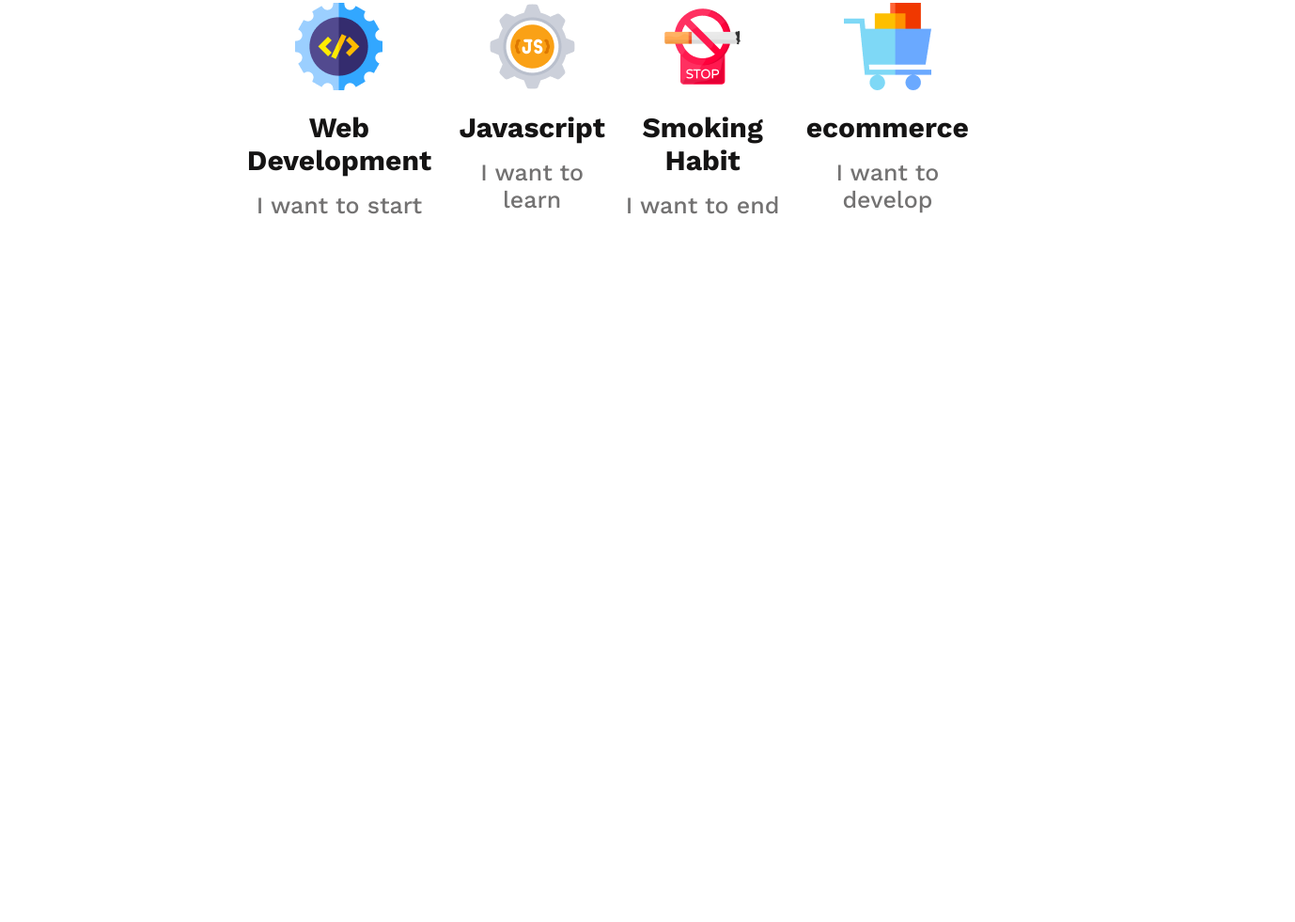
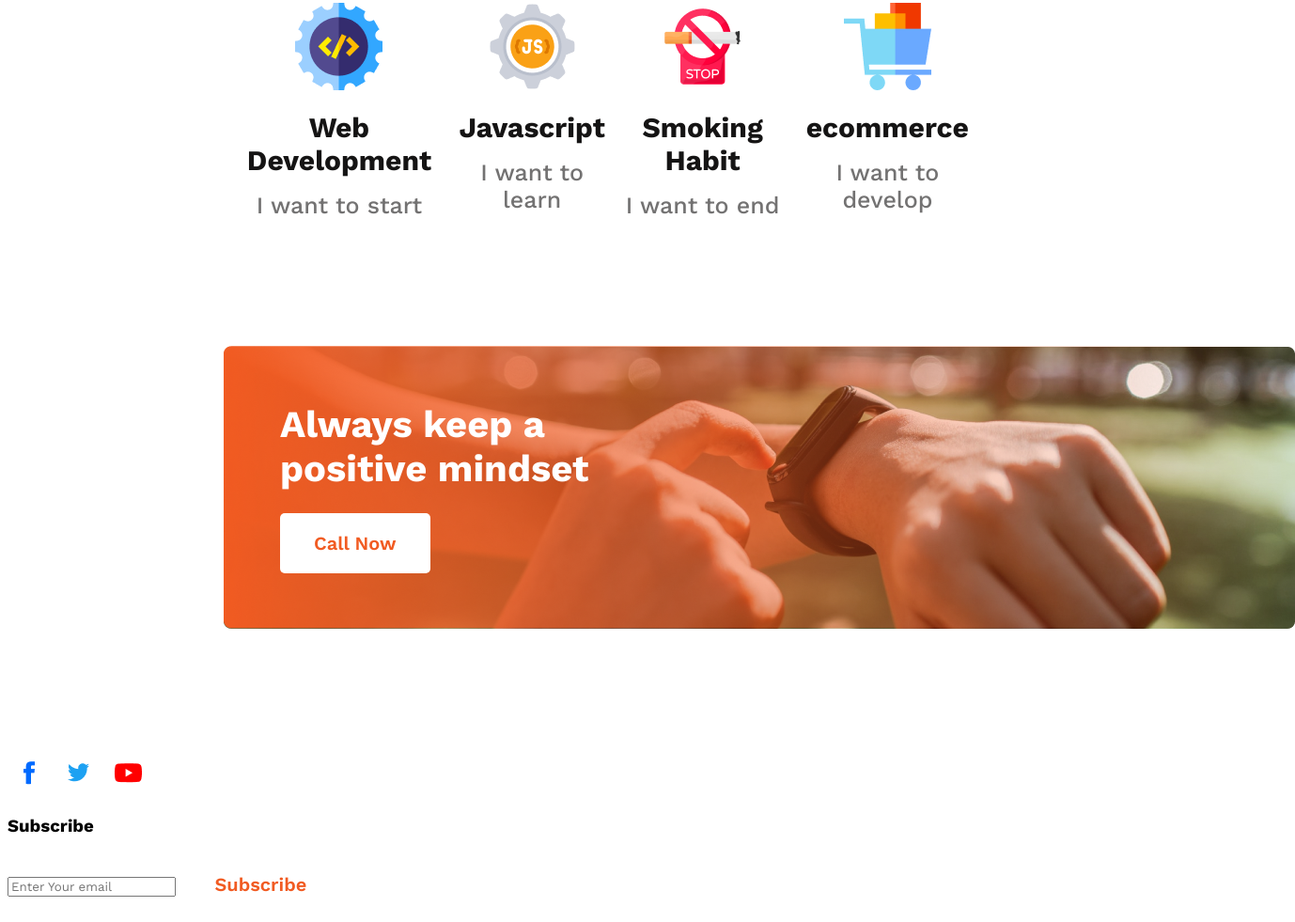
Before and after one commit to younusFoysal/motivation, a plain HTML site: page index.html in a window 1280 px wide. Shown: the part 2447-3428 px from the top of the page at 94% size, 1378 px wide, since content can reach past the window. Before the commit the page ends 2815 px from the top, so only its background shows below. Drawn offline with nearby package versions, Linux system fonts and the light colour scheme.

Commit message:
footer section added

```diff
--- a/index.html
+++ b/index.html
@@ -72,7 +72,41 @@
     </section>
 
     <!-- Call Now Section-->
-    <section class="call-now"></section>
+    <section class="call-now">
+        <div class="call-container">
+            <img class="call-now-watch" src="images/watch.png" alt="watch">
+            <img class="call-now-gradient" src="images/gradient2.png" alt="gradient">
+            <div class="call-now-right"></div>
+            <div class="call-now-left">
+                <h2 class="call-now-title">Always keep a positive mindset</h2>
+                <button class="btn-secondary">Call Now</button>
+            </div>
+
+        </div>
+
+    </section>
+
+    <footer>
+        <div class="footer-left">
+            <!--h2.footer-title+p.footer-des+a*2.footer-call+img*3.footer-icon-->
+
+            <h2 class="footer-title"></h2>
+            <p class="footer-des"></p>
+            <a class="footer-mail" href="#"></a>
+            <a class="footer-call" href="#"></a>
+            <img src="images/icons/fb.png" alt="fb" class="footer-icon">
+            <img src="images/icons/twitter.png" alt="twiter" class="footer-icon">
+            <img src="images/icons/youtube.png" alt="youtube" class="footer-icon">
+        </div>
+        <div class="footer-right">
+            <h3 class="subscribe">Subscribe</h3>
+            <input class="email" type="email" placeholder="Enter Your email">
+            <button class="btn-secondary">Subscribe</button>
+        </div>
+
+    </footer>
+
+
 
 
 </body>
--- a/styles/style.css
+++ b/styles/style.css
@@ -135,3 +135,44 @@
     line-height: normal;
     margin: 0;
 }
+
+/* Call Now  Style */
+.call-now{
+    margin: 130px 230px;
+}
+.call-container{
+    position: relative;
+    display: flex;
+}
+.call-now-title{
+    color: #FFF;
+    font-size: 40px;
+    font-weight: 700;
+    margin: 0 0 24px 0;
+   /* margin-bottom: 24px;*/
+}
+.btn-secondary{
+    margin: 0;
+    font-size: 20px;
+    font-weight: 600;
+    color: #F15B22;
+    border-radius: 5px;
+    background: white;
+    border: 0;
+    padding: 20px 36px;
+}
+
+.call-now-watch{
+    position: relative;
+    z-index: 1;
+}
+.call-now-gradient{
+    position: absolute;
+    z-index: 2;
+}
+.call-now-left{
+    position: absolute;
+    z-index: 3;
+    padding: 60px 60px;
+    max-width: 50%;
+}
```
